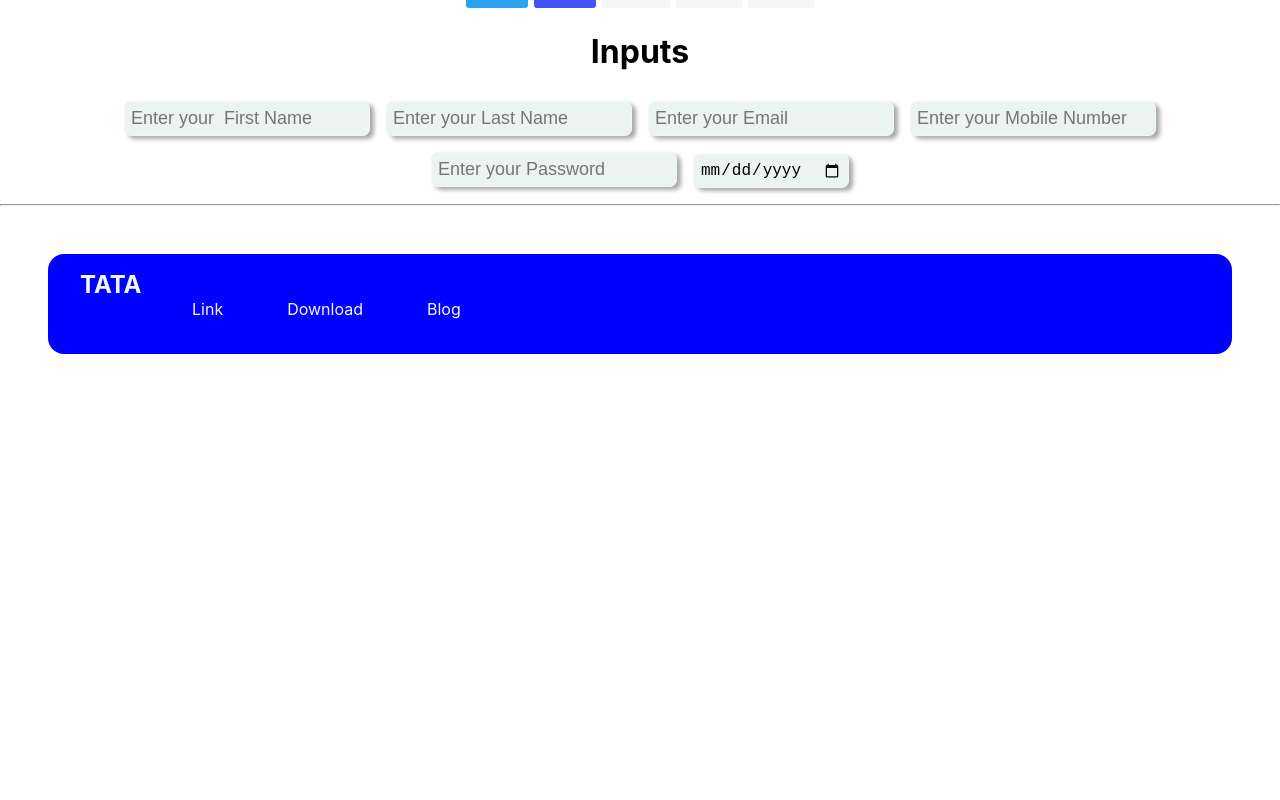
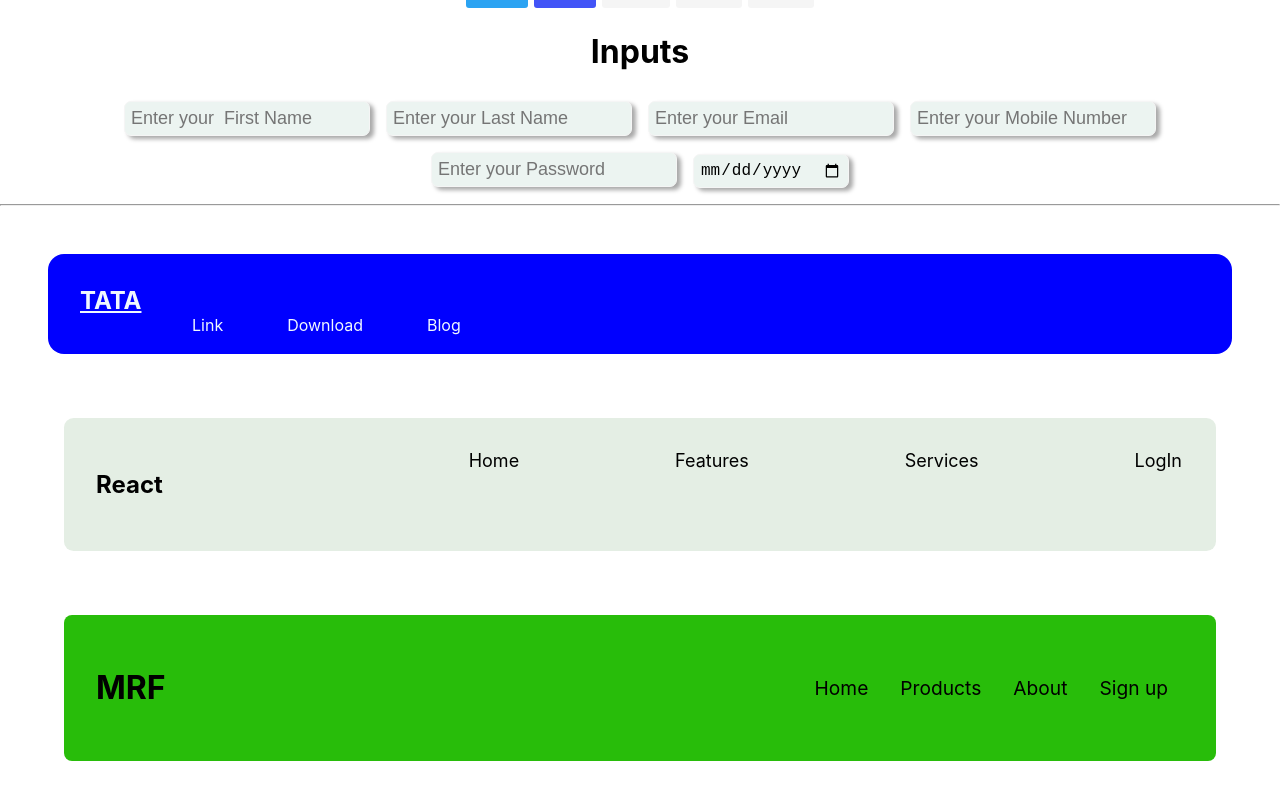
Before and after one commit to parvejg/component-library-321, a React (Create React App) app: page / in a window 1280 px wide. Shown: the part 696-1496 px from the top of the page. Before the commit the page ends 1098 px from the top, so only its background shows below. Built offline with nearby package versions, Linux system fonts and the light colour scheme.

Commit message:
MRF Navbar complete

```diff
--- a/src/App.js
+++ b/src/App.js
@@ -8,12 +8,13 @@ import './App.css';
 import './components/input.css';
 import './components/button.css';
 import './components/navbar.css'
+import './components/mrfNavbar.css'
 import './components/reactNavbar.css';
 
 import {Buttoncomponent,  OutlineBtn, TextBtn} from './components/button'
 import Inputs from './components/input'
 import ElevatedBtn from './components/elevatedBtn';
-import { TataNavbar } from './components/navbar';
+import { MrfNavbar, ReactNavbar, TataNavbar } from './components/navbar';
 
 
 function App() {
@@ -68,6 +69,8 @@ function App() {
  <hr/>
  </>
  <TataNavbar/>
+ <ReactNavbar/>
+ <MrfNavbar/>
     </div>
   );
 }
--- a/src/components/button.css
+++ b/src/components/button.css
@@ -324,15 +324,16 @@ cursor: pointer;
   display: flex;
   justify-items: center;
   align-items: center;
-  text-align: center;
   padding: 8px 21px;
   border-radius: 6px;
   border: solid white;
   background-color: whitesmoke;
+  font-weight:bolder;
+  font-size: xx-large;
 }
 .saveBtn-Icon{
-  font-weight: bold;
-  font-size: larger;
+
+  color: red;
 }
 .saveBtn-wrapper:active{
   transform: translateY(2px);
--- /dev/null
+++ b/src/components/mrfNavbar.css
@@ -0,0 +1,24 @@
+.mrf-header{
+    margin: 4rem;
+    background-color: hsl(110, 90%, 39%);
+    padding: 2rem;
+    border-radius: .5rem;
+    display: flex;
+    align-items: center;
+    justify-content: space-between;
+}
+.mrf-links-wrapper{
+    display: flex;
+    align-items: center;
+}
+.mrfNavbar-links{
+    padding: 0 1rem;
+    text-decoration: none;
+    font-size: larger;
+    color: black
+}
+.mrf-logo{
+    font-weight: bold;
+    color: black;
+    font-size: xx-larger;
+}
--- a/src/components/navbar.css
+++ b/src/components/navbar.css
@@ -10,16 +10,19 @@
     padding: 0 2rem 0.5rem;
     text-decoration: none;
 
+
 }
 .links-header{
     display: flex;
     justify-content: left;
     padding-left: 7rem;
+
 }
 .tata-link{
     color: aliceblue;
     font-size: x-large;
     font-weight:bolder;
+    margin-top: 1rem;
 }
 .tata-header{
     display: flex;
--- a/src/components/navbar.js
+++ b/src/components/navbar.js
@@ -1,28 +1,55 @@
-const TataNavbar =()=>{
-    return(
+const TataNavbar = () => {
+  return (
     <div className="navbar-header">
       <div className="tata-header">
-                <a className="tata-link">TATA</a>
+        <a className="tata-link" href="/">TATA</a>
       </div>
       <div className="links-header">
-<a  href="" className="main-Links"> Link</a>
-<a  href="" className="main-Links">Download</a>
-<a  href="" className="main-Links">Blog</a>
+        <a href="/" className="main-Links">
+          Link
+        </a>
+        <a href="/" className="main-Links">
+          Download
+        </a>
+        <a href="/" className="main-Links">
+          Blog
+        </a>
       </div>
     </div>
-    )
-}
-const ReactNavbar =()=>{
-    return(
+  );
+};
+const ReactNavbar = () => {
+  return (
     <div className="react-navbar-header">
-            <div className="react-link-wrapper">
+      <div className="react-logo">
+        <h2> React</h2>
+        </div>
+      <div className="react-link-wrapper"></div>
+      <a href="/" className=" reactNavbar-links">Home
+      </a>
+      <a href="/" className=" reactNavbar-links">Features
+      </a>
+      <a href="/" className=" reactNavbar-links">Services
+      </a>
+      <a href="/" className=" reactNavbar-links">LogIn
+      </a>
+    </div>
+
+  );
+};
+const MrfNavbar =()=>{
+  return (
+    <div className="mrf-header">
+      <h1 className="mrf-logo">MRF</h1>
+      <div className="mrf-links-wrapper">
+        <a  className="mrfNavbar-links" href="/" >Home</a>
+        <a  className="mrfNavbar-links" href="/" >Products</a>
+        <a  className="mrfNavbar-links" href="/" >About</a>
+        <a  className="mrfNavbar-links" href="/" >Sign up</a>
 
       </div>
     </div>
   )
 }
 
-
-
-
-export {TataNavbar,ReactNavbar} ;
+export { TataNavbar, ReactNavbar,MrfNavbar };
--- a/src/components/reactNavbar.css
+++ b/src/components/reactNavbar.css
@@ -0,0 +1,19 @@
+.react-navbar-header{
+  background-color: #e4eee4;
+  display: flex;
+  justify-content: space-between;
+  border-radius: .6rem;
+  padding:  2rem;
+  margin: 4rem;
+}
+.react-link-wrapper{
+  display: flex;
+  justify-content: center;
+
+}
+.reactNavbar-links{
+  font-size: large;
+  color: black;
+  text-decoration: none;
+  margin: 0 2px;
+}
```
Lines whose indentation alone changed are shown as unchanged.
